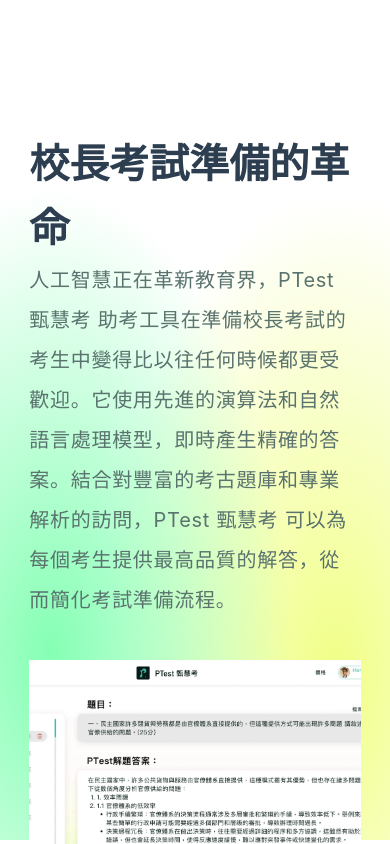
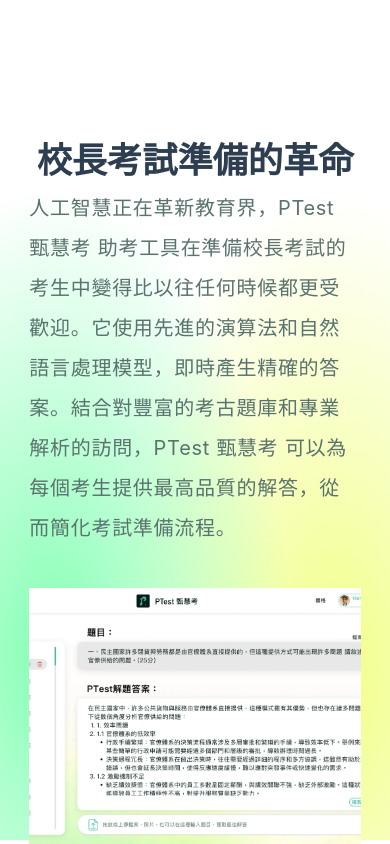
Before and after one commit to rileysiu/PTest-FrontEnd, a Vue app: page / in a window 390 px wide. Shown: the part 3380-4224 px from the top of the page. Built offline with nearby package versions, Linux system fonts and the light colour scheme; what vue-backtotop would draw is missing.

Commit message:
Adjust css of Component in Mobile

```diff
--- a/src/components/Preview.vue
+++ b/src/components/Preview.vue
@@ -93,4 +93,25 @@
         }
     }
 }
+
+@media screen and (max-width:658px) {
+    .preview-block {
+        flex-wrap: wrap-reverse;
+
+        .preview-capture {
+            width: 85%;
+            margin-top: 40px;
+        }
+        .preview-text {
+            width: 85%;
+            margin: 0;
+            display: flex;
+            justify-content: center;
+            align-items: center;
+            .preview-title {
+                font-size: 2.2rem;
+            }
+        }
+    }
+}
 </style>
--- a/src/components/QA.vue
+++ b/src/components/QA.vue
@@ -188,7 +188,7 @@
     }
 
     :deep(.el-collapse-item__header) {
-        font-size: 1.15rem;
+        font-size: 1.1rem;
         font-weight: bold;
         letter-spacing: 0.06rem;
         justify-content: space-between;
```
